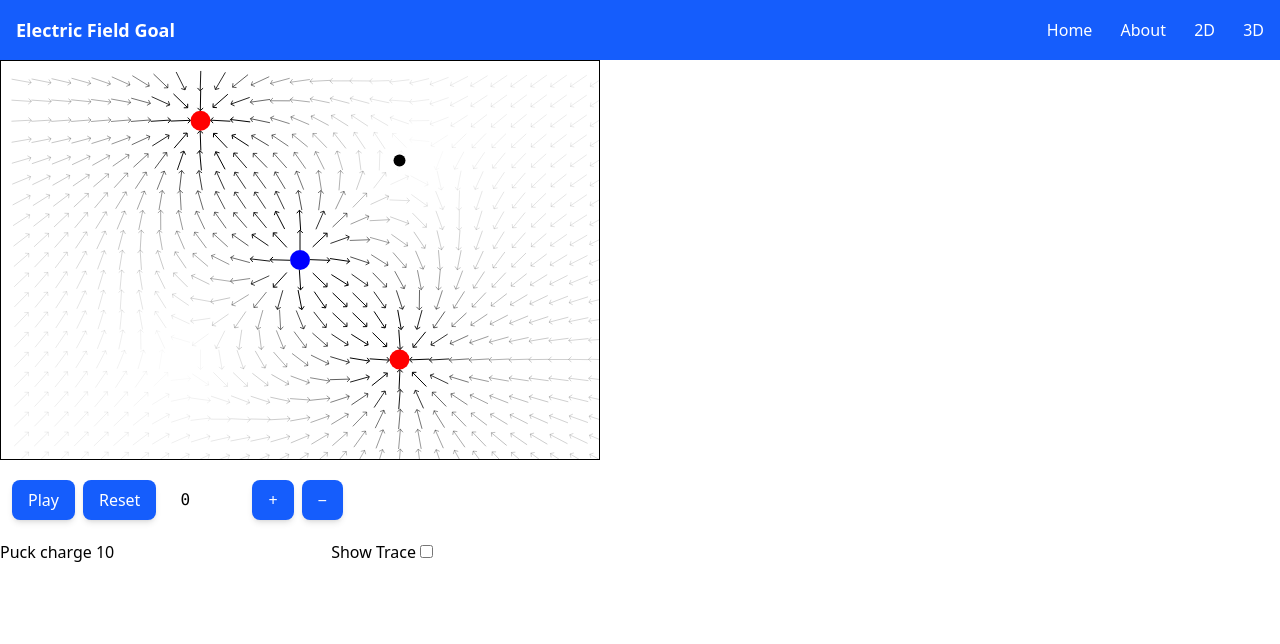
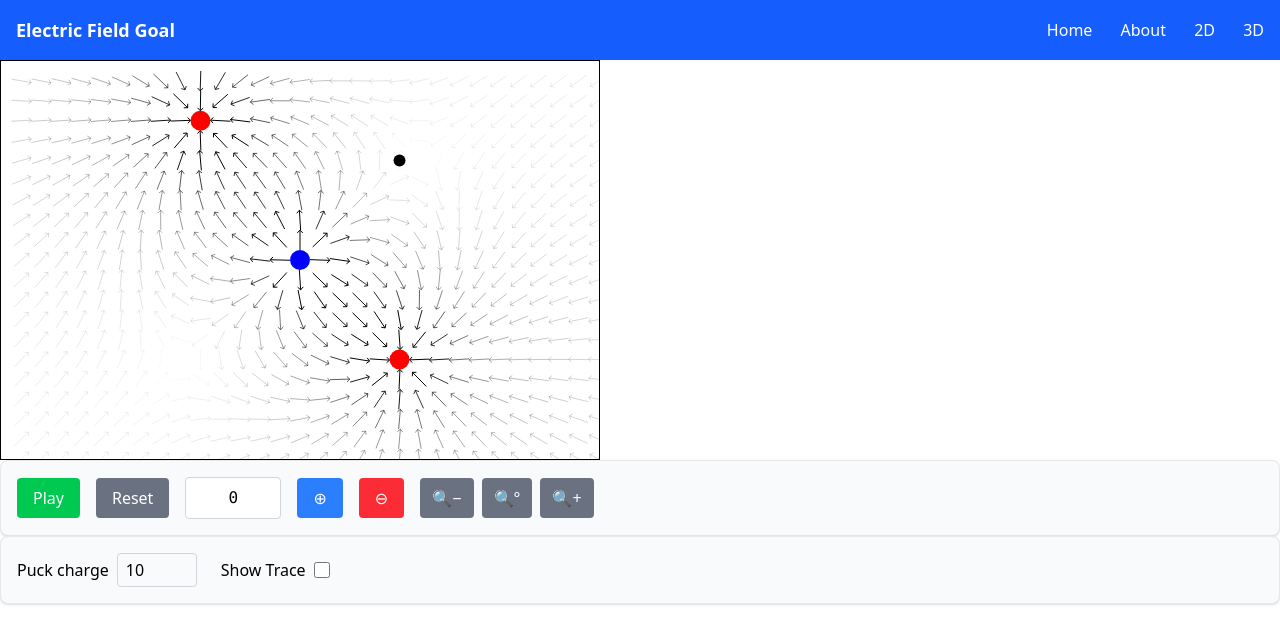
Before and after one commit to 3Demos/efg, a SvelteKit app: page /2d in a window 1280 px wide. Shown: the top 644 px of the page. Built offline with nearby package versions, Linux system fonts and the light colour scheme.

Commit message:
Make nicer interface

```diff
--- a/src/routes/2d/+page.svelte
+++ b/src/routes/2d/+page.svelte
@@ -88,18 +88,21 @@
 	// $inspect(puck);
 
 	// Field dimensions
-	const WIDTH = 300;
-	const HEIGHT = 200;
-	const STEP = 10;
+	let WIDTH = $state(300);
+	let HEIGHT = $derived((2 / 3) * WIDTH);
+	let STEP = 10;
 
 	type Point = [number, number];
-	const vfCoords: Point[] = [];
+	let vfCoords: Point[] = $derived.by(() => {
+		const out: [number, number][] = [];
 
-	for (let i = 1; i <= WIDTH / STEP; i++) {
-		for (let j = 1; j <= HEIGHT / STEP; j++) {
-			vfCoords.push([i * STEP - Math.round(WIDTH / 2), j * STEP - Math.round(HEIGHT / 2)]);
+		for (let i = 1; i <= WIDTH / STEP; i++) {
+			for (let j = 1; j <= HEIGHT / STEP; j++) {
+				out.push([i * STEP - Math.round(WIDTH / 2), j * STEP - Math.round(HEIGHT / 2)]);
+			}
 		}
-	}
+		return out;
+	});
 
 	// Playtime
 
@@ -184,18 +187,20 @@
 	<circle cx={puck.x} cy={puck.y} r="3" fill="black" />
 </svg>
 
-<div class="flex w-40 items-center gap-2 p-3">
+<div
+	class="flex flex-wrap items-center gap-4 rounded-lg border border-gray-200 bg-gray-50 p-4 shadow-sm"
+>
 	<button
+		class="rounded bg-green-500 px-4 py-2 font-medium text-white transition hover:bg-green-600"
 		onclick={() => {
 			go = !go;
 			if (go) req = requestAnimationFrame(animate);
-			// } else {
-			// 	if (req) cancelAnimationFrame(req);
-			// 	last = undefined;
-			// }
-		}}>{go ? 'Pause' : 'Play'}</button
+		}}
 	>
+		{go ? 'Pause' : 'Play'}
+	</button>
 	<button
+		class="rounded bg-gray-500 px-4 py-2 font-medium text-white transition hover:bg-gray-600"
 		onclick={() => {
 			if (req) cancelAnimationFrame(req);
 			clock = 0;
@@ -203,40 +208,89 @@
 			go = false;
 			puck = { x: 50, y: -50, vx: 0, vy: 0, charge: 10 };
 			puckTrace = [[PUCKX, PUCKY]];
-		}}>Reset</button
+		}}
 	>
+		Reset
+	</button>
 	<div>
-		<span class="inline-block w-20 p-4 font-mono">{Math.round(1000 * clock) / 1000}</span>
+		<span
+			class="inline-block w-24 rounded border border-gray-300 bg-white p-2 text-center font-mono"
+		>
+			{Math.round(1000 * clock) / 1000}
+		</span>
 	</div>
 	<button
+		class="rounded bg-blue-500 px-4 py-2 font-medium text-white transition hover:bg-blue-600"
 		onclick={() => {
 			particles.push({
 				x: (Math.random() - 1 / 2) * WIDTH,
 				y: (Math.random() - 1 / 2) * HEIGHT,
 				charge: 1,
 			});
-		}}>&plus;</button
+		}}
 	>
+		&oplus;
+	</button>
 	<button
-		class="bg-red-500"
+		class="rounded bg-red-500 px-4 py-2 font-medium text-white transition hover:bg-red-600"
 		onclick={() => {
 			particles.push({
 				x: (Math.random() - 1 / 2) * WIDTH,
 				y: (Math.random() - 1 / 2) * HEIGHT,
 				charge: -1,
 			});
-		}}>&minus;</button
+		}}
 	>
+		&ominus;
+	</button>
+	<div class="flex gap-2">
+		<button
+			class="rounded bg-gray-500 px-3 py-2 font-medium text-white transition hover:bg-gray-600"
+			onclick={() => {
+				WIDTH += 50;
+			}}
+		>
+			&#x1F50D;&minus;
+		</button>
+		<button
+			class="rounded bg-gray-500 px-3 py-2 font-medium text-white transition hover:bg-gray-600"
+			onclick={() => {
+				WIDTH = 300;
+			}}
+		>
+			&#x1F50D;&deg;
+		</button>
+		<button
+			class="rounded bg-gray-500 px-3 py-2 font-medium text-white transition hover:bg-gray-600"
+			onclick={() => {
+				WIDTH -= 50;
+			}}
+		>
+			&#x1F50D;&plus;
+		</button>
+	</div>
 </div>
 
-<div>
-	<label for="charge">
-		Puck charge
-		<input bind:value={puck.charge} type="number" name="charge" />
+<div
+	class="flex flex-wrap items-center gap-6 rounded-lg border border-gray-200 bg-gray-50 p-4 shadow-sm"
+>
+	<label for="charge" class="flex items-center gap-2">
+		<span class="font-medium">Puck charge</span>
+		<input
+			bind:value={puck.charge}
+			type="number"
+			name="charge"
+			class="w-20 rounded border border-gray-300 px-2 py-1 focus:ring-2 focus:ring-blue-500 focus:outline-none"
+		/>
 	</label>
-	<label for="trace">
-		Show Trace
-		<input type="checkbox" name="trace" id="" bind:checked={showTrace} />
+	<label for="trace" class="flex items-center gap-2">
+		<span class="font-medium">Show Trace</span>
+		<input
+			type="checkbox"
+			name="trace"
+			bind:checked={showTrace}
+			class="h-4 w-4 rounded border-gray-300 text-blue-600 focus:ring-blue-500"
+		/>
 	</label>
 </div>
 
@@ -246,8 +300,4 @@
 	svg {
 		border: 1px solid black;
 	}
-
-	button {
-		@apply rounded-lg bg-blue-600 px-4 py-2 font-medium text-white shadow-md transition hover:bg-blue-700 focus:ring-2 focus:ring-blue-500 focus:ring-offset-2 focus:outline-none active:bg-blue-800;
-	}
 </style>
```
